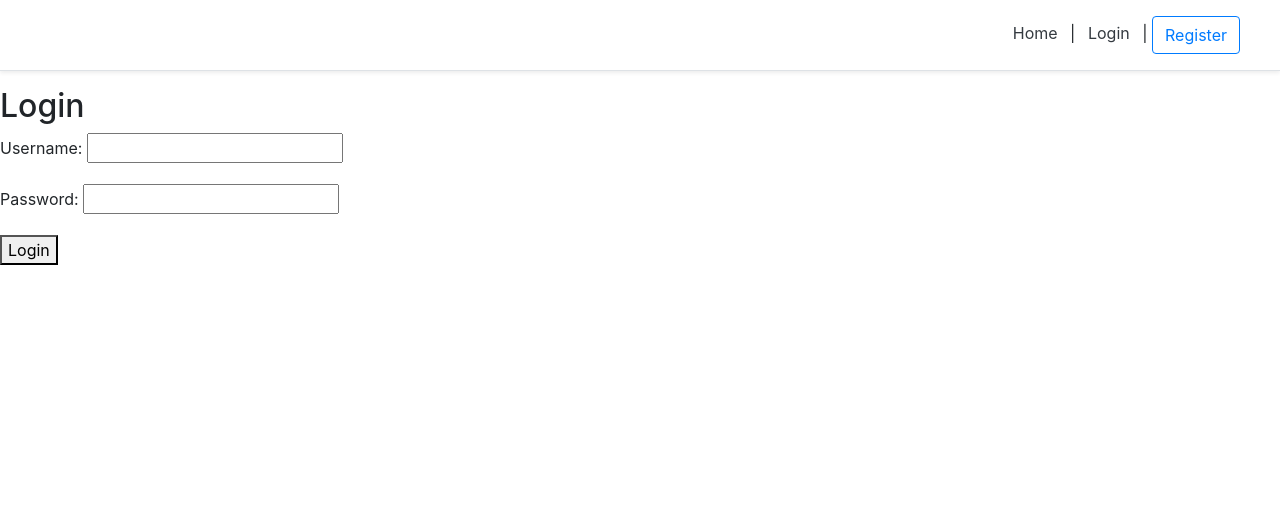
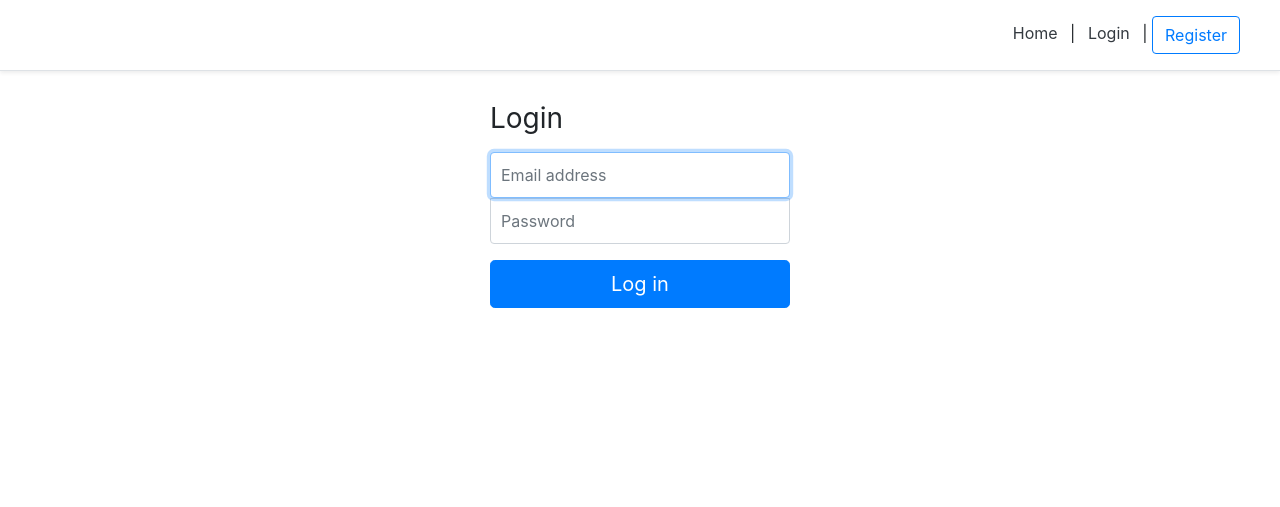
Before and after one commit to AlIld/trainings, a Django app: page /login/ in a window 1280 px wide. Shown: the top 507 px of the page. Run offline with Django 3.2, Linux system fonts and the light colour scheme; some libraries are stand-ins or nearby versions.

Commit message:
Updrade login view

```diff
--- a/templates/user_page/login.html
+++ b/templates/user_page/login.html
@@ -1,28 +1,54 @@
 {%  extends "user_page/main.html" %}
 {% block all_posts %}
-<h2>Login</h2>
-<form method="post">{% csrf_token %}
+<style type="text/css">
+    .form-signin {
+      width: 100%;
+      max-width: 330px;
+      padding: 15px;
+      margin: auto;
+    }
+    .form-signin .checkbox {
+      font-weight: 400;
+    }
+    .form-signin .form-control {
+      position: relative;
+      box-sizing: border-box;
+      height: auto;
+      padding: 10px;
+      font-size: 16px;
+    }
+    .form-signin .form-control:focus {
+      z-index: 2;
+    }
+    .form-signin input[type="email"] {
+      margin-bottom: -1px;
+      border-bottom-right-radius: 0;
+      border-bottom-left-radius: 0;
+    }
+    .form-signin input[type="password"] {
+      margin-bottom: 10px;
+      border-top-left-radius: 0;
+      border-top-right-radius: 0;
+    }
+</style>
+
+<form class="form-signin" method="post">{% csrf_token %}
+  <h1 class="h3 mb-3 font-weight-normal">Login</h1>
+  <input type="username" name="username" id="inputEmail" class="form-control" placeholder="Email address" required autofocus>
+  <input type="password" name="password" id="inputPassword" class="form-control" placeholder="Password" required>
     {% for field in login_form %}
         <p>
-            {{ field.label_tag }}
-            {{ field }}
-
-            {% if field.help_text %}
-                <small style="color: grey;">{{ field.help_text }}</small>
-            {% endif %}
-
             {% for error in field.errors %}
                 <p style="color: red">{{ error }}</p>
             {% endfor %}
-
-            {% if login_form.non_field_errors %}
-                <div style="color: red;">
-                    <p>{{ login_form.non_field_errors }}</p>
-                </div>
-            {% endif %}
         </p>
     {% endfor %}
-    <button type="submit">Login</button>
+    {% if login_form.non_field_errors %}
+        <div style="color: red;">
+            <p>{{ login_form.non_field_errors }}</p>
+        </div>
+    {% endif %}
+  <button class="btn btn-lg btn-primary btn-block" type="submit">Log in</button>
 </form>
 
 {% endblock all_posts %}
```
Also changed, not shown: db.sqlite3.
